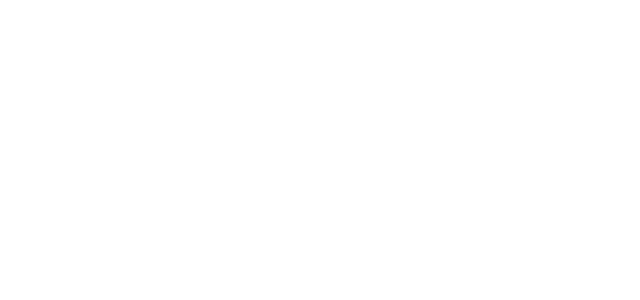
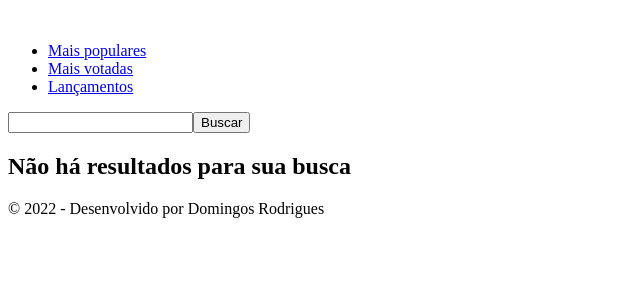
Before and after one commit to JD-Rodrigues/top-series, a React (Vite) app: page /search in a window 1280 px wide. Before the commit this address had no page. Shown: the top 300 px of the page, without its empty margins (0-640 px from the left). Built offline with nearby package versions, Linux system fonts and the light colour scheme; no server answers.

Commit message:
Adição do _redirect para Netlify

```diff
--- a/src/App.tsx
+++ b/src/App.tsx
@@ -19,7 +19,7 @@
                 <Route path="top-rated" element={<TopRated/>} />
                 <Route path="releases" element={<Releases/>} />
                 <Route path="shows/:title" element={<ShowInfo/>} />
-                <Route path="search/:name" element={<Search/>} />
+                <Route path=":name" element={<Search/>} />
             </Route>
         </Routes>
       </BrowserRouter>
--- a/src/components/layout/index.tsx
+++ b/src/components/layout/index.tsx
@@ -6,7 +6,7 @@
     const navigate = useNavigate()
     const handleSearch = () => {
         const search = document.querySelector("#search") as HTMLInputElement
-        search.value && navigate(`/search/${search.value}`)
+        search.value && navigate(`/${search.value}`)
     }
     return(
         <>
--- /dev/null
+++ b/src/components/noResults/index.tsx
@@ -0,0 +1,3 @@
+export const NoResults = () => {
+    return <h2>Não há resultados para sua busca</h2>
+}
--- /dev/null
+++ b/src/components/searchResults/index.tsx
@@ -0,0 +1,10 @@
+import { SearchResultsProps } from "../../types"
+
+
+export const SearchResults = ({results}:SearchResultsProps) => {
+    return (
+        <>
+            {results.map(show => <p key={show.id}>{show.name}</p>)}
+        </>
+    )
+}
--- a/src/pages/search/index.tsx
+++ b/src/pages/search/index.tsx
@@ -1,6 +1,8 @@
 import { useEffect, useState } from "react"
 import { useParams } from "react-router-dom"
 import { searchShows } from "../../adapters"
+import { NoResults } from "../../components/noResults"
+import { SearchResults } from "../../components/searchResults"
 import { ITopShow } from "../../types"
 
 export function Search(){
@@ -22,7 +24,7 @@
 
     return (
         <>
-            {results.map(show => <p key={show.id}>{show.name}</p>)}
+            {results.length > 0 ? <SearchResults results={results}/> : <NoResults />}
         </>
     )
 }
--- a/src/types/index.ts
+++ b/src/types/index.ts
@@ -14,6 +14,6 @@
     vote_count:number;
 }
 
-export interface LayoutProps {
-    setSearch: React.Dispatch<React.SetStateAction<string>>
+export interface SearchResultsProps {
+    results: ITopShow[]
 }
```
Also changed, not shown: 1 other file (tests, documents, lock files or other folders).
